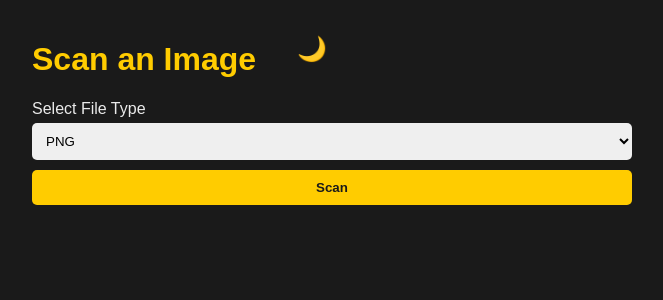
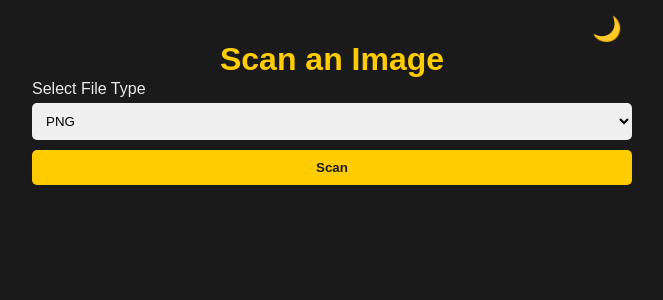
Before and after one commit to jdwills95/sane_web_ui, a Flask app: page / in a window 1280 px wide. Shown: the top 300 px of the page, without its empty margins (308-971 px from the left). Run offline with Flask 3, Linux system fonts and the light colour scheme; parts of the project's set-up code (start-up, migrations or seed data) failed here and were passed over.

Commit message:
Mostly styling shenanigans.

```diff
--- /dev/null
+++ b/app.py
@@ -0,0 +1,70 @@
+import os
+import subprocess
+import datetime
+from flask import Flask, render_template, send_from_directory
+from dotenv import load_dotenv
+
+# Load environment variables from .env file
+load_dotenv()
+
+app = Flask(__name__)
+
+# Get the absolute path to the 'assets' folder
+BASE_DIR = os.path.abspath(os.path.dirname(__file__))  # Get the base directory (the directory of scan_ui.py)
+ASSETS_DIR = os.path.join(BASE_DIR, 'assets')  # Join it with the 'assets' folder
+
+# Fetch settings from the environment variables
+SCAN_DIR = os.getenv("SCAN_DIR", "/home/darth/scans")  # Default to /home/darth/scans if not set
+PORT = int(os.getenv("PORT", 5000))  # Default to port 5000 if not set
+
+# Make sure the scan directory exists
+os.makedirs(SCAN_DIR, exist_ok=True)
+
+# Function to scan the image
+def scan_image(file_type, file_name):
+    """ Simulate the scanning process by running the bash function """
+    command = f"scanimage --mode Color --resolution 600 --format={file_type} > {SCAN_DIR}/{file_name}.{file_type}"
+    try:
+        subprocess.run(command, shell=True, check=True)
+        return True
+    except subprocess.CalledProcessError:
+        return False
+
+@app.route('/')
+def index():
+    return render_template('index.html')
+
+@app.route('/scan', methods=['POST'])
+def scan():
+    timestamp = datetime.datetime.now().strftime("%Y-%m-%d_%H-%M-%S")
+    file_type = 'png'  # Default to png, can be modified based on form input
+    file_name = f'scannedimage_{timestamp}'
+
+    if scan_image(file_type, file_name):
+        return render_template('success.html', file_name=file_name, file_type=file_type)
+    else:
+        return render_template('failure.html')
+
+@app.route('/download/<file_name>')
+def download(file_name):
+    # Construct the full file path
+    file_path = os.path.join(SCAN_DIR, f"{file_name}.png")
+
+    try:
+        # Send the generated file to the user
+        response = send_from_directory(SCAN_DIR, f"{file_name}.png", as_attachment=True)
+
+        # Delete the file after it has been downloaded
+        os.remove(file_path)
+
+        return response
+    except FileNotFoundError:
+        return "File not found", 404
+
+# Serve assets like JavaScript, CSS, and images from the assets folder
+@app.route('/assets/<path:filename>')
+def serve_assets(filename):
+    return send_from_directory(ASSETS_DIR, filename)
+
+if __name__ == '__main__':
+    app.run(host='0.0.0.0', port=PORT)
--- a/assets/script.js
+++ b/assets/script.js
@@ -1,7 +1,9 @@
-// Theme toggling functionality
 document.addEventListener("DOMContentLoaded", function() {
     const themeToggleBtn = document.getElementById("theme-toggle");
     const prefersDarkScheme = window.matchMedia("(prefers-color-scheme: dark)");
+    const overlay = document.getElementById("overlay");
+    const loadingSpinner = document.getElementById("loadingSpinner");
+    const scanButton = document.getElementById("scanButton");
 
     // Function to switch themes
     function toggleTheme() {
@@ -33,19 +35,17 @@ document.addEventListener("DOMContentLoaded", function() {
 
     // Handle the form submission to show the spinner and disable the button
     const scanForm = document.getElementById("scanForm");
-    const scanButton = document.getElementById("scanButton");
-    const loadingSpinner = document.getElementById("loadingSpinner");
 
     scanForm.onsubmit = function(event) {
         // Prevent form submission from immediately navigating
         event.preventDefault();
 
-        // Show the spinner and disable the scan button
+        // Show the overlay and spinner
+        overlay.style.display = "block";
         loadingSpinner.style.display = "block";
         scanButton.disabled = true;
 
         // Simulate a form submission using fetch or Ajax (if needed for async handling)
-        // In this case, we simulate a page navigation after the form submission.
         setTimeout(function() {
             scanForm.submit();  // Submit the form after simulating loading time
         }, 1500);  // 1.5 seconds delay for demonstration purposes
--- a/assets/styles.css
+++ b/assets/styles.css
@@ -4,13 +4,15 @@ body {
     background-color: #1a1a1a;
     color: #eaeaea;
     margin: 0;
-    padding: 20px;
+    padding: 0;  /* Remove default padding */
     transition: background-color 0.3s, color 0.3s;
 }
 
+/* Container for the content, add padding to make room for the header */
 .container, .content {
     max-width: 600px;
     margin: 0 auto;
+    padding-top: 80px;  /* Make space for the header */
 }
 
 h1 {
@@ -45,14 +47,71 @@ a {
     color: #ffcc00;
 }
 
+/* Header with 100% opacity and solid background */
+header {
+    position: fixed; /* Fix the header at the top of the screen */
+    top: 0;
+    left: 0;
+    right: 0;
+    color: #fff;
+    padding: 20px;
+    display: flex;
+    align-items: center;
+    z-index: 10; /* Ensure it stays on top */
+    box-sizing: border-box; /* Ensure padding doesn't affect layout */
+    max-width: 600px;
+    margin: 0 auto;
+}
+
+.header-text-box {
+    width: 100%;
+    height: 100%;
+    display: flex;
+    justify-content: center;
+    align-items: center;
+}
+
+.theme-toggle-box {
+    position: absolute;
+    top: 0;
+    right: 0;
+}
+
+/* Theme toggle button - Positioned in the top-right corner */
 #theme-toggle {
-    position: fixed;
-    top: 20px;
-    right: 20px;
     background: none;
     border: none;
     font-size: 24px;
     cursor: pointer;
+    color: #fff;
+}
+
+/* Overlay when scan button is clicked */
+#overlay {
+    display: none; /* Hidden by default */
+    position: fixed;
+    top: 0;
+    left: 0;
+    width: 100%;
+    height: 100%;
+    background-color: rgba(169, 169, 169, 0.5); /* Light gray with transparency */
+    z-index: 500; /* Overlay stays below the theme toggle */
+    padding-right: 40px; /* Ensure it doesn't cover the theme toggle button on the top-right */
+}
+
+/* Centered spinner */
+#loadingSpinner {
+    display: none; /* Hidden by default */
+    position: absolute;
+    top: 50%;
+    left: 50%;
+    transform: translate(-50%, -50%);
+    z-index: 1002; /* Ensure it appears above the overlay */
+}
+
+#loadingSpinner img {
+    width: 50px;
+    height: 50px;
 }
 
 /* Light theme styles */
@@ -77,3 +136,8 @@ body.light-mode a {
 body.light-mode #theme-toggle {
     color: #0056b3;
 }
+
+/* Specific styling for the label in light mode */
+body.light-mode .form-group label {
+    color: black;  /* Change label color to black in light mode */
+}
--- a/scan_ui.py
+++ /dev/null
@@ -1,70 +0,0 @@
-import os
-import subprocess
-import datetime
-from flask import Flask, render_template, send_from_directory
-from dotenv import load_dotenv
-
-# Load environment variables from .env file
-load_dotenv()
-
-app = Flask(__name__)
-
-# Get the absolute path to the 'assets' folder
-BASE_DIR = os.path.abspath(os.path.dirname(__file__))  # Get the base directory (the directory of scan_ui.py)
-ASSETS_DIR = os.path.join(BASE_DIR, 'assets')  # Join it with the 'assets' folder
-
-# Fetch settings from the environment variables
-SCAN_DIR = os.getenv("SCAN_DIR", "/home/darth/scans")  # Default to /home/darth/scans if not set
-PORT = int(os.getenv("PORT", 5000))  # Default to port 5000 if not set
-
-# Make sure the scan directory exists
-os.makedirs(SCAN_DIR, exist_ok=True)
-
-# Function to scan the image
-def scan_image(file_type, file_name):
-    """ Simulate the scanning process by running the bash function """
-    command = f"scanimage --mode Color --resolution 600 --format={file_type} > {SCAN_DIR}/{file_name}.{file_type}"
-    try:
-        subprocess.run(command, shell=True, check=True)
-        return True
-    except subprocess.CalledProcessError:
-        return False
-
-@app.route('/')
-def index():
-    return render_template('index.html')
-
-@app.route('/scan', methods=['POST'])
-def scan():
-    timestamp = datetime.datetime.now().strftime("%Y-%m-%d_%H-%M-%S")
-    file_type = 'png'  # Default to png, can be modified based on form input
-    file_name = f'scannedimage_{timestamp}'
-
-    if scan_image(file_type, file_name):
-        return render_template('success.html', file_name=file_name, file_type=file_type)
-    else:
-        return render_template('failure.html')
-
-@app.route('/download/<file_name>')
-def download(file_name):
-    # Construct the full file path
-    file_path = os.path.join(SCAN_DIR, f"{file_name}.png")
-
-    try:
-        # Send the generated file to the user
-        response = send_from_directory(SCAN_DIR, f"{file_name}.png", as_attachment=True)
-
-        # Delete the file after it has been downloaded
-        os.remove(file_path)
-
-        return response
-    except FileNotFoundError:
-        return "File not found", 404
-
-# Serve assets like JavaScript, CSS, and images from the assets folder
-@app.route('/assets/<path:filename>')
-def serve_assets(filename):
-    return send_from_directory(ASSETS_DIR, filename)
-
-if __name__ == '__main__':
-    app.run(host='0.0.0.0', port=PORT)
--- a/templates/index.html
+++ b/templates/index.html
@@ -8,10 +8,17 @@
     <script src="/assets/script.js" defer></script>
 </head>
 <body>
+    <!-- Header with Scan heading and theme toggle button -->
+    <header id="page-header">
+        <div class="header-text-box">
+            <h1>Scan an Image</h1>
+        </div>
+        <div class="theme-toggle-box">
+            <button id="theme-toggle" class="theme-toggle-btn">🌙</button> <!-- Theme toggle button -->
+        </div>
+    </header>
+
     <div class="container">
-        <h1>Scan an Image</h1>
-        <button id="theme-toggle" class="theme-toggle-btn">🌙</button> <!-- Theme toggle button -->
-
         <form id="scanForm" action="/scan" method="POST">
             <div class="form-group">
                 <label for="file_type">Select File Type</label>
@@ -25,12 +32,15 @@
             <div class="form-group">
                 <button type="submit" id="scanButton" class="btn btn-primary">Scan</button>
             </div>
+        </form>
 
-            <!-- Loading spinner, initially hidden -->
-            <div id="loadingSpinner" style="display:none;">
-                <img src="/assets/spinner.gif" alt="Loading..." />
-            </div>
-        </form>
+        <!-- Light gray overlay -->
+        <div id="overlay"></div>
+
+        <!-- Loading spinner -->
+        <div id="loadingSpinner">
+            <img src="/assets/spinner.gif" alt="Loading..." />
+        </div>
     </div>
 </body>
 </html>
```
Also changed, not shown: 1 other file.
